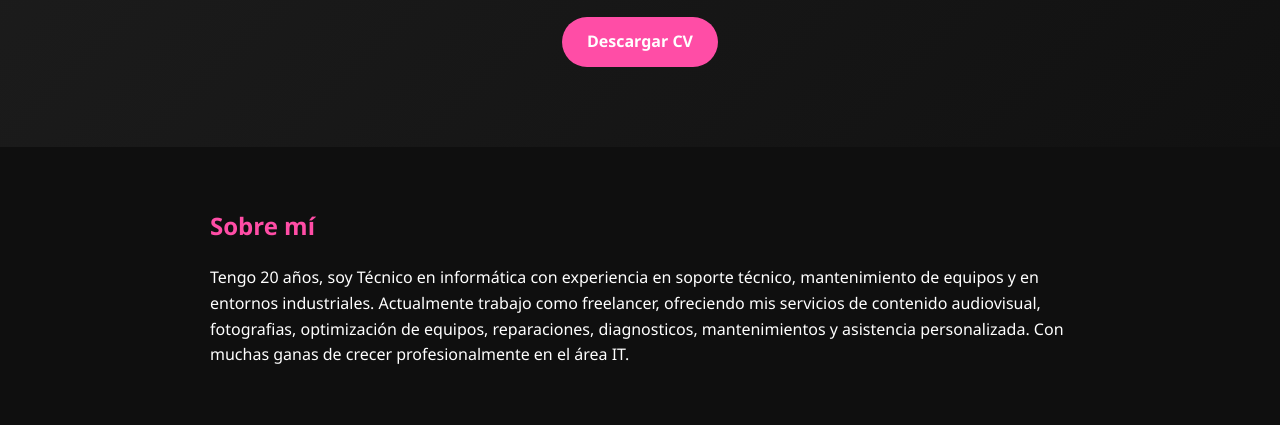
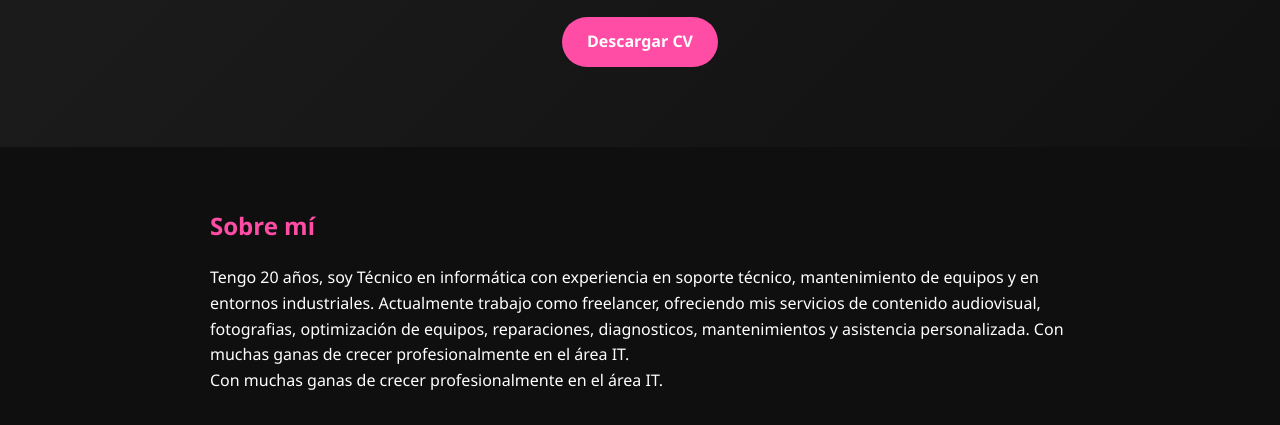
Before and after one commit to Lucasdiaz010/lucasdiaz010.github.io, a plain HTML site: page index.html in a window 1280 px wide. Shown: the part 373-798 px from the top of the page. Drawn offline with Linux system fonts and the light colour scheme.

Commit message:
Update index.html

```diff
--- a/index.html
+++ b/index.html
@@ -27,9 +27,13 @@
     mantenimiento de equipos y en entornos industriales.
     Actualmente trabajo como freelancer, ofreciendo mis servicios de contenido audiovisual,
     fotografias, optimización de equipos, reparaciones, diagnosticos, mantenimientos y asistencia personalizada.
-
     Con muchas ganas de crecer profesionalmente en el área IT.
   </p>
+
+  <p>
+    Con muchas ganas de crecer profesionalmente en el área IT.
+  </p>
+
 </section>
 
 <section class="fade-in">
```
